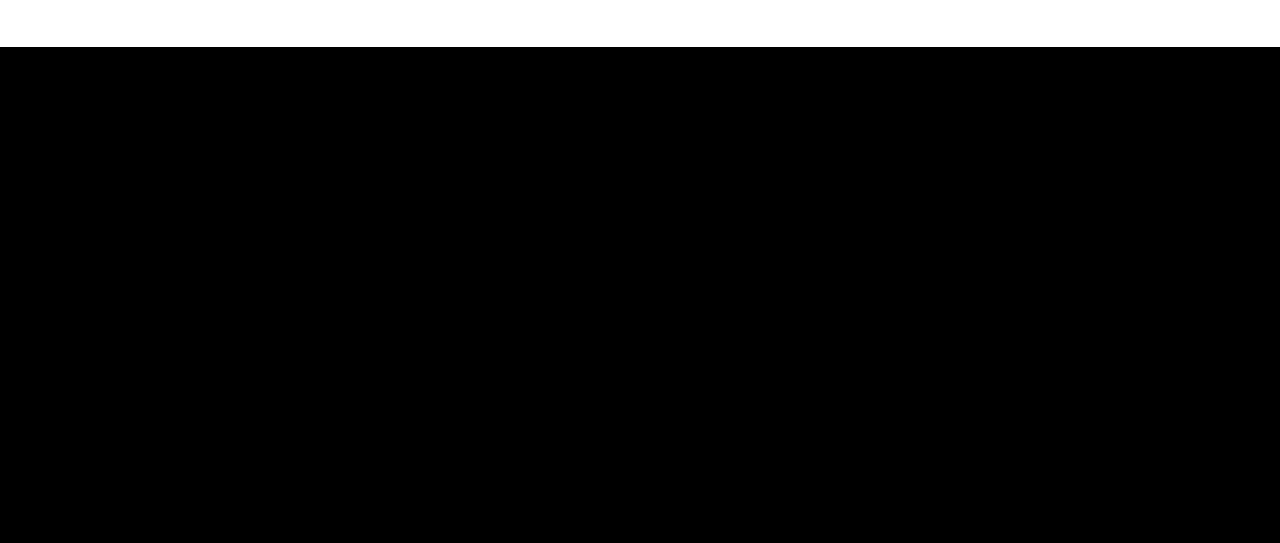
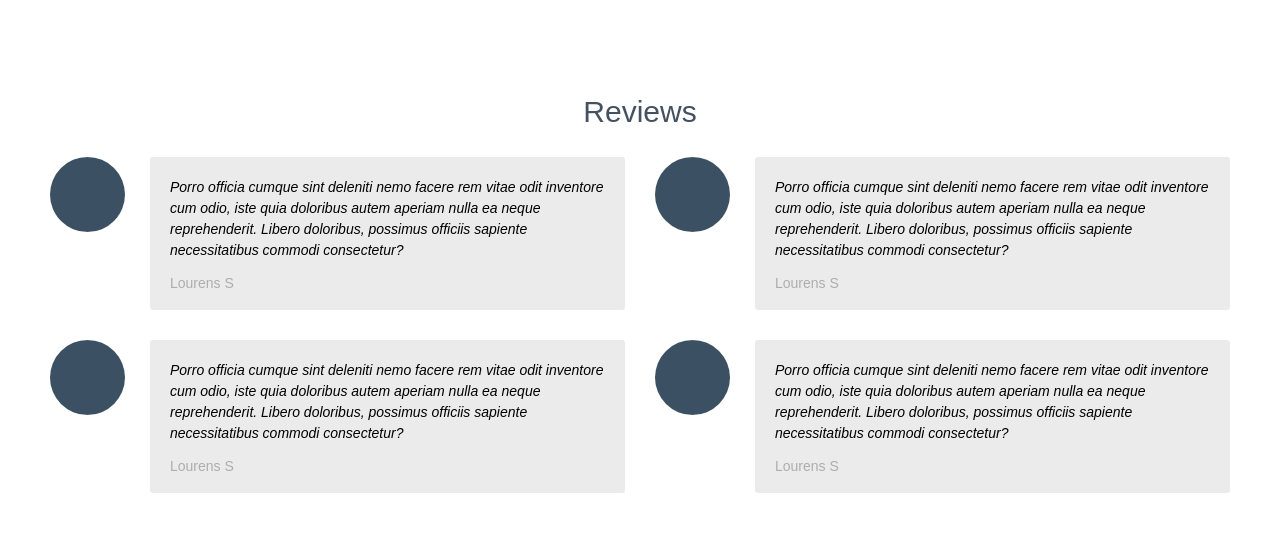
Before and after one commit to StDinKo/it_s, a plain HTML site: page index.html in a window 1280 px wide. Shown: the part 1566-2109 px from the top of the page. Before the commit the page ends 1613 px from the top, so only its background shows below. Drawn offline with Linux system fonts and the light colour scheme.

Commit message:
addes rewiev block

```diff
--- a/css/main.css
+++ b/css/main.css
@@ -142,3 +142,48 @@ body{
     line-height: 1.5;
     margin: -5px 20px 0 0;
 }
+.rewiev__title{
+    text-align: center;
+    font-size: 30px;
+    color: #445161;
+}
+.rewiev-article{
+    display: flex;
+    flex-direction: row;
+    justify-content: space-between;
+}
+.review-article_blue{
+    color: #445161;
+}
+.rewiev-article__colum{
+    width: 575px;
+}
+.rewiev-article__item{
+    display: flex;
+    flex-direction: row;
+    justify-content: space-between;
+    margin-top: 30px;
+}
+.rewiev-article__img{
+    border-radius: 75px;
+    width: 75px;
+    height: 75px;
+}
+.rewiev-article__quote{
+    position: relative;
+    width: 475px;
+    border-radius: 3px;
+    background-color: #ebebeb;
+    padding: 20px;
+    box-sizing: border-box;
+}
+.rewiev-article__quote-text{
+    font-size: 14px;
+    font-style: italic;
+    line-height: 1.5;
+}
+.rewiev-article__quote-sign{
+    font-size: 14px;
+    color: #adadad;
+    margin-top: 15px;
+}
--- a/index.html
+++ b/index.html
@@ -161,6 +161,56 @@
             </article>
 
         </section>
+        <section class="section rewiev-section section_white">
+            <h2 class="rewiev__title">Reviews</h2>
+            <article class="rewiev-article rewiev-article_blue">
+                <div class="rewiev-article__colum">
+                    <div class="rewiev-article__item">
+                        <img class="rewiev-article__img" src="assets/userpic.png" alt="test">
+                        <div class="rewiev-article__quote">
+                            <p class="rewiev-article__quote-text">Porro officia cumque sint deleniti nemo facere
+                                 rem vitae odit inventore cum odio, iste quia doloribus autem aperiam nulla
+                                 ea neque reprehenderit. Libero doloribus, possimus officiis sapiente
+                                 necessitatibus commodi consectetur?</p>
+                            <p class="rewiev-article__quote-sign">Lourens S</p>
+                        </div>
+                    </div>
+                    <div class="rewiev-article__item">
+                        <img class="rewiev-article__img" src="assets/userpic.png" alt="test">
+                        <div class="rewiev-article__quote">
+                            <p class="rewiev-article__quote-text">Porro officia cumque sint deleniti nemo facere
+                                 rem vitae odit inventore cum odio, iste quia doloribus autem aperiam nulla
+                                 ea neque reprehenderit. Libero doloribus, possimus officiis sapiente
+                                 necessitatibus commodi consectetur?</p>
+                            <p class="rewiev-article__quote-sign">Lourens S</p>
+                        </div>
+                    </div>
+                </div>
+                <div class="rewiev-article__colum">
+                    <div class="rewiev-article__item">
+                        <img class="rewiev-article__img" src="assets/userpic.png" alt="test">
+                        <div class="rewiev-article__quote">
+                            <p class="rewiev-article__quote-text">Porro officia cumque sint deleniti nemo facere
+                                 rem vitae odit inventore cum odio, iste quia doloribus autem aperiam nulla
+                                 ea neque reprehenderit. Libero doloribus, possimus officiis sapiente
+                                 necessitatibus commodi consectetur?</p>
+                            <p class="rewiev-article__quote-sign">Lourens S</p>
+                        </div>
+                    </div>
+                    <div class="rewiev-article__item">
+                        <img class="rewiev-article__img" src="assets/userpic.png" alt="test">
+                        <div class="rewiev-article__quote">
+                            <p class="rewiev-article__quote-text">Porro officia cumque sint deleniti nemo facere
+                                 rem vitae odit inventore cum odio, iste quia doloribus autem aperiam nulla
+                                 ea neque reprehenderit. Libero doloribus, possimus officiis sapiente
+                                 necessitatibus commodi consectetur?</p>
+                            <p class="rewiev-article__quote-sign">Lourens S</p>
+                        </div>
+                    </div>
+                </div>
+            </article>
+
+        </section>
 
     </main>
     <footer>
```
Also changed, not shown: assets/rewiev_arrow.png (added), assets/userpic.png (added).
